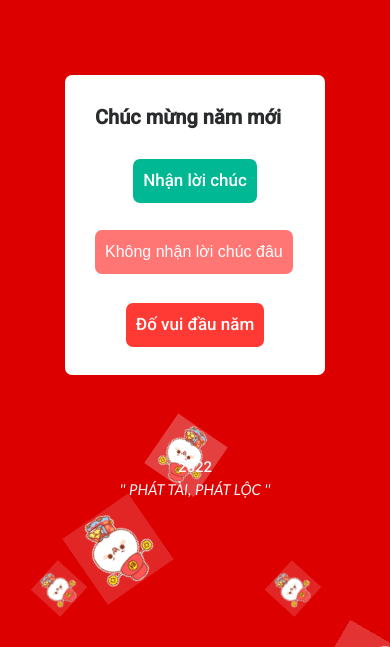
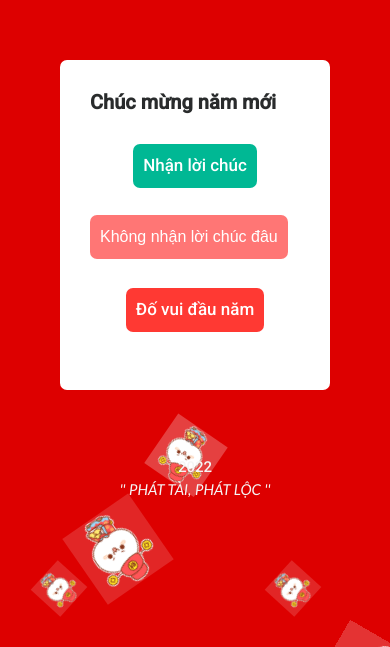
Before and after one commit to ducn03/hpnw, a plain HTML site: page noindex.html in a window 390 px wide. Shown: the part 197-844 px from the top of the page. Drawn offline with nearby package versions, Linux system fonts and the light colour scheme; a web font is replaced by a local one.

Commit message:
Ducupdate

```diff
--- a/css/main.css
+++ b/css/main.css
@@ -105,3 +105,29 @@ p
     font-weight: 500;
     font: 15px "Roboto", sans-serif;
 }
+
+@media screen and (max-width: 400px) {
+
+    .wrapper{
+        background-color: white;
+        border-radius: 7px;
+        padding: 30px;
+        height: 335px;
+        width: 300px;
+        z-index: 2;
+    }
+
+}
+
+@media screen and (max-width: 700px) {
+
+    .wrapper{
+        background-color: white;
+        border-radius: 7px;
+        padding: 30px;
+        height: 330px;
+        width: 270px;
+        z-index: 2;
+    }
+
+}
```
